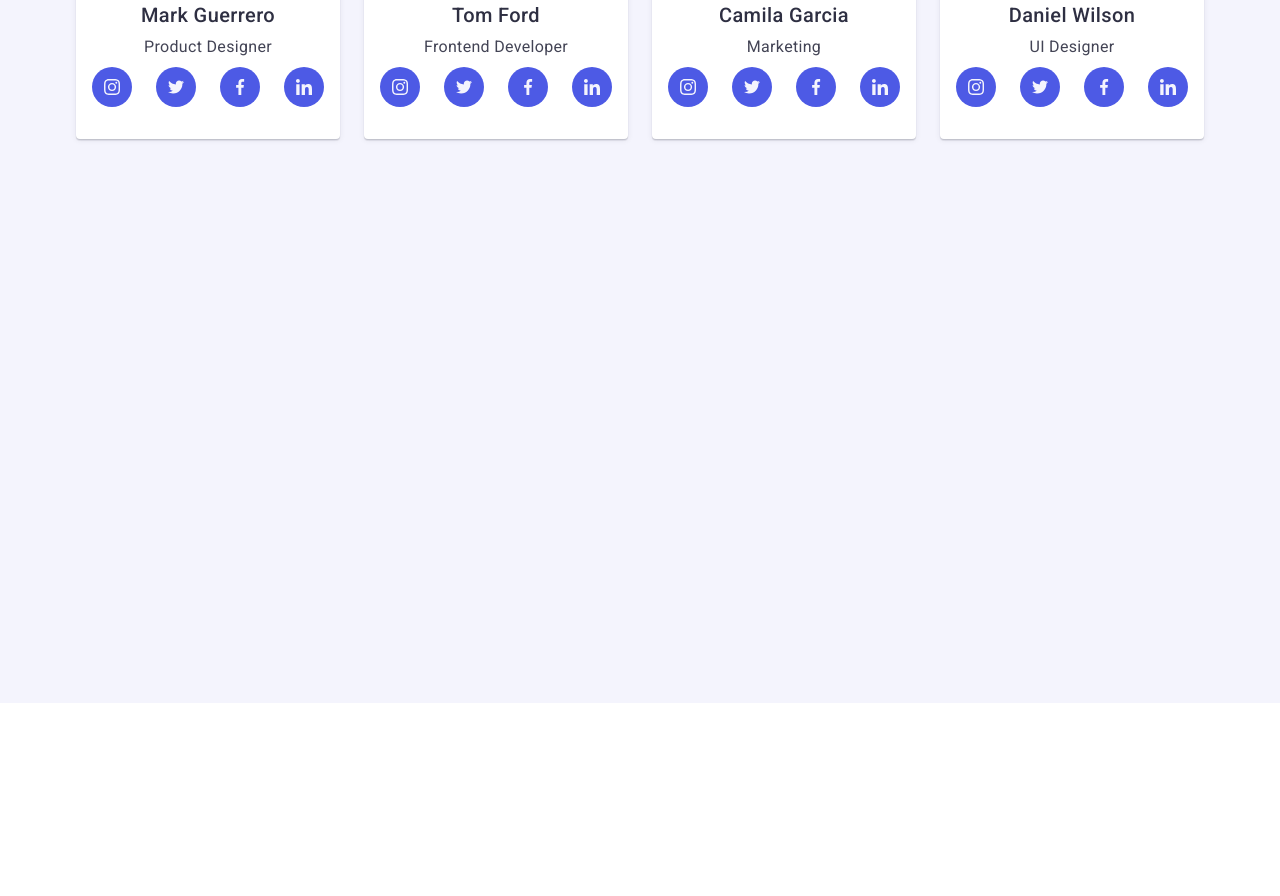
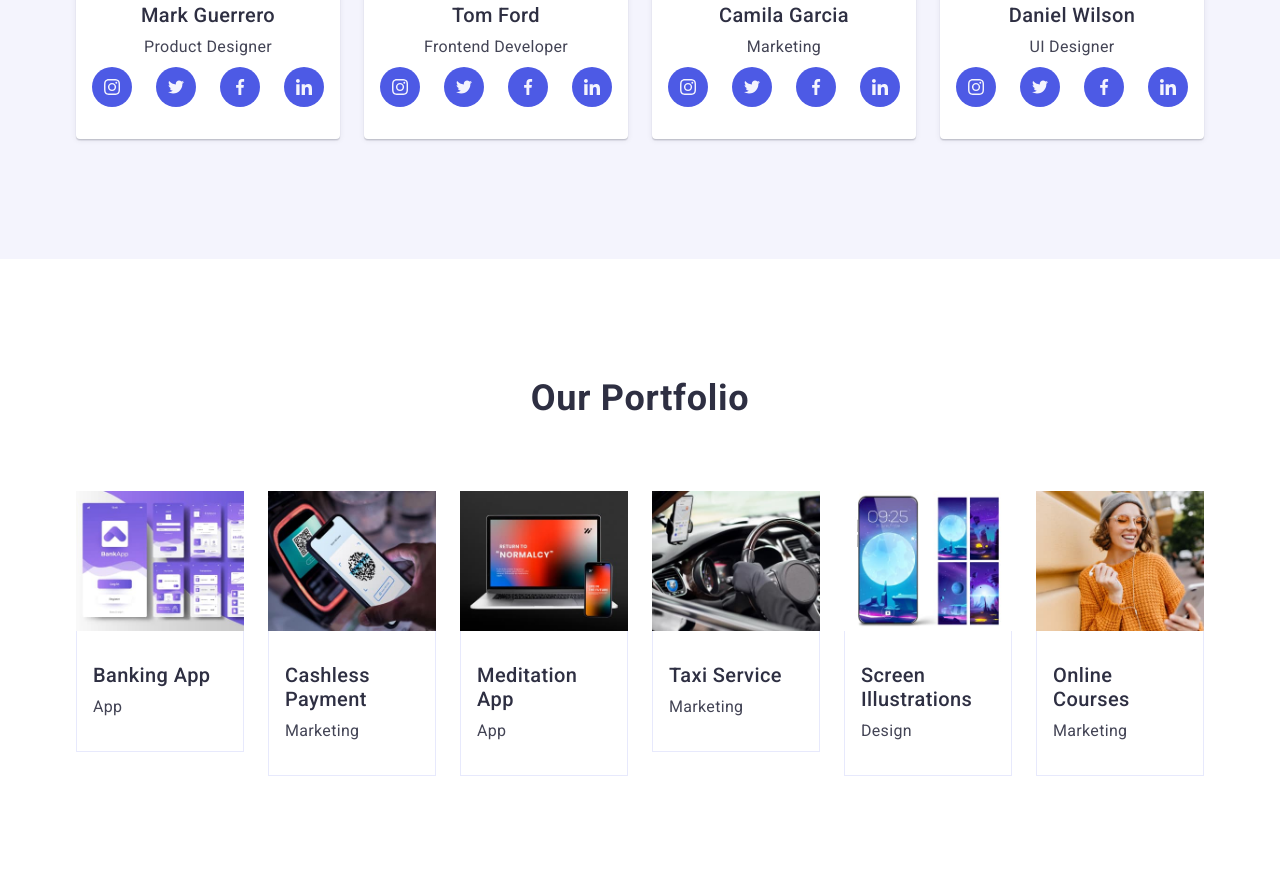
Before and after one commit to Iryna-Aleksandrova/goit-markup-hw-06, a plain HTML site: page index.html in a window 1280 px wide. Shown: the part 1682-2578 px from the top of the page. Before the commit the page ends 2385 px from the top, so only its background shows below. Drawn offline with nearby package versions, Linux system fonts and the light colour scheme.

Commit message:
git commit -m “hw6”

```diff
--- a/css/styles.css
+++ b/css/styles.css
@@ -33,6 +33,14 @@ main {
 /* Картинки */
 img {
   display: block;
+  max-width: 100%;
+  height: auto;
+  object-fit: cover;
+}
+
+picture {
+  flex-shrink: 0;
+  max-width: 100%;
 }
 
 /* Кнопки */
@@ -387,21 +395,6 @@ address {
     transition: color 250ms cubic-bezier(0.4, 0, 0.2, 1);
   }
 
-  .nav-link.current {
-    position: relative;
-  }
-
-  .nav-link.current::after {
-    content: "";
-    position: absolute;
-    left: 0;
-    bottom: -1px;
-    width: 100%;
-    height: 4px;
-    border-radius: 2px;
-    background-color: #404bbf;
-  }
-
   /* Стан при наведенні мишкою (hover) */
   .nav-link:hover,
   .contacts-link:hover,
@@ -702,12 +695,16 @@ address {
    Section 3 Our Team
 ======================================================================================================================================================== */
 .team {
-  display: block;
-  max-width: 320px;
   background-color: #f4f4fd;
   padding: 96px 0;
-  padding-left: 15px;
-  padding-right: 15px;
+}
+
+@media screen and (min-width: 320px) and (max-width: 768px) {
+  .team > .container {
+    max-width: 276px;
+    padding-left: 12px;
+    padding-right: 12px;
+  }
 }
 
 /* Заголовок секції Our Team (h2) */
@@ -725,13 +722,14 @@ address {
 /* Список секції Our Team (ul) */
 .team-list {
   display: flex;
+  flex-wrap: wrap;
   flex-direction: column;
   gap: 72px;
-  height: 428px;
 }
 
 /* Елементи списку секції Our Team (li) */
 .team-item {
+  width: 100%;
   text-align: center;
   background-color: #ffffff;
   border-radius: 0px 0px 4px 4px;
@@ -745,7 +743,6 @@ address {
   border-left: 1px solid var(#e7e9fc);
   border-right: 1px solid var(#e7e9fc);
   padding: 32px 0;
-  max-width: 1440px;
 }
 
 /* Підзоголовок секції Our Team (h3) */
@@ -802,19 +799,20 @@ address {
 ======================================================================================================================================================== */
 @media screen and (min-width: 768px) {
   /* Список секції Our Team (ul) */
-  .team {
-    max-width: 768px;
-    height: 1224px;
-  }
-
   .team-list {
     flex-direction: row;
-    flex-wrap: wrap;
-    gap: 24px;
+    row-gap: 64px;
+    column-gap: 24px;
   }
 
   .team-item {
-    width: calc((100% - 48px) / 2);
+    width: calc((100% - 24px) / 2);
+  }
+}
+
+@media screen and (min-width: 768px) and (max-width: 1158px) {
+  .team > .container {
+    max-width: 552px;
   }
 }
 /* ========================================================================================================================================================
@@ -822,8 +820,11 @@ address {
 ======================================================================================================================================================== */
 @media screen and (min-width: 1158px) {
   .team {
-    max-width: 1440px;
     padding: 120px 0;
+  }
+
+  .team-list {
+    flex-wrap: nowrap;
   }
 
   /* Список секції Our Team (ul) */
@@ -831,3 +832,134 @@ address {
     width: calc((100% - 72px) / 4);
   }
 }
+
+/* ========================================================================================================================================================
+  Section 4 Our Portfolio
+======================================================================================================================================================== */
+.portfolio {
+  background-color: #ffffff;
+  padding: 96px 0;
+}
+
+/* Заголовок секції Our Portfolio (h2) */
+.portfolio-title {
+  font-weight: 700;
+  font-size: 36px;
+  line-height: 1.11;
+  letter-spacing: 0.02em;
+  text-align: center;
+  text-transform: capitalize;
+  color: #2e2f42;
+  margin-bottom: 72px;
+}
+
+/* Список секції Our Portfolio (ul) */
+.portfolio-group {
+  display: flex;
+  flex-wrap: wrap;
+  row-gap: 48px;
+}
+
+/* Елементи секції Our Portfolio (li) */
+.portfolio-list {
+  width: 100%;
+
+  transition: box-shadow 250ms cubic-bezier(0.4, 0, 0.2, 1);
+}
+
+/* Контейнер замість зображення скритий (div) */
+.image-sumb {
+  position: relative;
+  overflow: hidden;
+}
+
+/* Вспливаючий текст (р) */
+.overlay {
+  padding: 40px 32px;
+  display: block;
+  position: absolute;
+  font-family: "Roboto", sans-serif;
+  font-size: 16px;
+  font-weight: 400;
+  line-height: 24px;
+  letter-spacing: 0.32px;
+  color: #f4f4fd;
+  width: 100%;
+  height: 100%;
+  left: 0;
+  top: 0;
+  transform: translateY(100%);
+  background-color: #4d5ae5;
+  transition: transform 250ms cubic-bezier(0.4, 0, 0.2, 1);
+}
+
+.portfolio-list:hover .overlay {
+  transform: translateY(0);
+}
+
+.portfolio-list:hover {
+  cursor: pointer;
+  box-shadow: 0px 1px 6px 0px rgba(46, 47, 66, 0.08),
+    0px 1px 1px 0px rgba(46, 47, 66, 0.16),
+    0px 2px 1px 0px rgba(46, 47, 66, 0.08);
+}
+
+/* Контейнер під зображенням (div) */
+.portfolio-group .portfolio-card {
+  border: 1px solid #e7e9fc;
+  padding: 32px 16px;
+  border-top: none;
+}
+
+/* Підзоголовок секції Our Portfolio (h3) */
+.portfolio-subtitle {
+  font-weight: 500;
+  font-size: 20px;
+  line-height: 1.2;
+  letter-spacing: 0.02em;
+  text-transform: capitalize;
+  color: #2e2f42;
+  background-color: #ffffff;
+  margin-bottom: 8px;
+}
+
+/* Текс секції Our Portfolio (р) */
+.portfolio-text {
+  font-weight: 400;
+  font-size: 16px;
+  line-height: 1.5;
+  letter-spacing: 0.02em;
+  color: #434455;
+}
+/* ========================================================================================================================================================
+  Налаштування для планшету Section 4 Our Portfolio
+  ======================================================================================================================================================== */
+@media screen and (min-width: 768px) {
+  /* Список секції Our Team (ul) */
+  .portfolio-group {
+    column-gap: 24px;
+  }
+
+  /* Елементи секції Our Portfolio (li) */
+  .portfolio-list {
+    width: calc((100% - 24px) / 2);
+  }
+}
+
+/* ========================================================================================================================================================
+  Налаштування для десктопу Section 4 Our Portfolio
+======================================================================================================================================================== */
+@media screen and (min-width: 1158px) {
+  .portfolio {
+    padding: 120px 0;
+  }
+
+  /* Список секції Our Portfolio (ul) */
+  .portfolio-group {
+    flex-wrap: nowrap;
+  }
+
+  .portfolio-list {
+    width: calc((100% - 48px) / 3);
+  }
+}
--- a/css/styles.old.css
+++ b/css/styles.old.css
@@ -290,11 +290,11 @@
 }
 */
 
-/* Section 4 Our Portfolio */
+/* Section 4 Our Portfolio
 .portfolio {
   background-color: #ffffff;
   padding: 120px 0;
-}
+}*/
 
 /* Заголовок секції Our Portfolio (h2) */
 .portfolio-title {
--- a/index.html
+++ b/index.html
@@ -91,13 +91,13 @@
           <address class="menu-contacts">
             <ul class="menu-contacts-list">
               <li class="menu-contacts-item">
-                <a class="menu-contacts-link" href="mailto:info@devstudio.com"
-                  >info@devstudio.com</a
+                <a class="menu-contacts-link" href="tel:+110001111111"
+                  >+11 (000) 111-11-11</a
                 >
               </li>
               <li class="menu-contacts-item">
-                <a class="menu-contacts-link" href="tel:+110001111111"
-                  >+11 (000) 111-11-11</a
+                <a class="menu-contacts-link" href="mailto:info@devstudio.com"
+                  >info@devstudio.com</a
                 >
               </li>
             </ul>
@@ -488,7 +488,7 @@
       </section>
 
       <!--Section 4 Our Portfolio-->
-      <section class="portfolio hidden">
+      <section class="portfolio">
         <div class="container portfolio-container">
           <h2 class="portfolio-title">Our Portfolio</h2>
 
```
